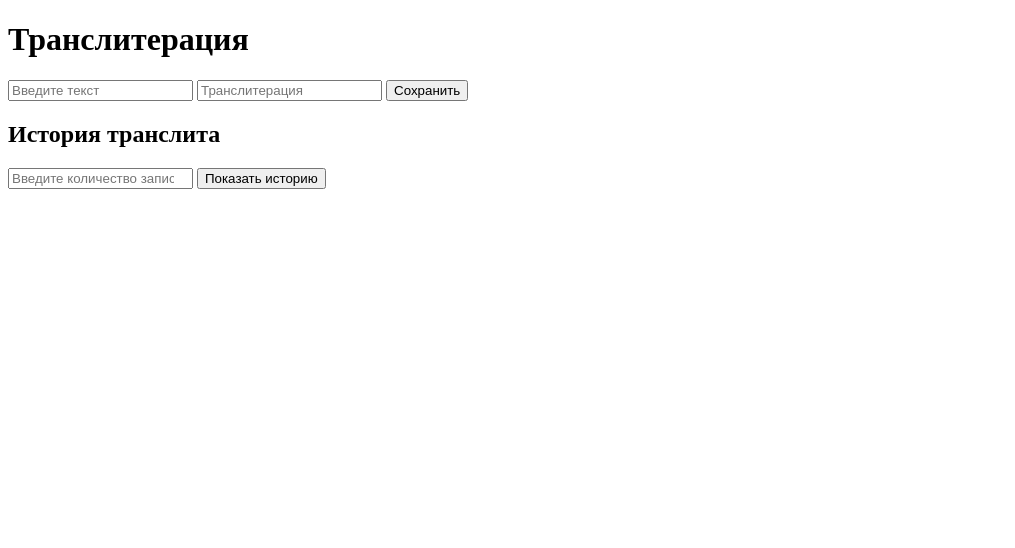
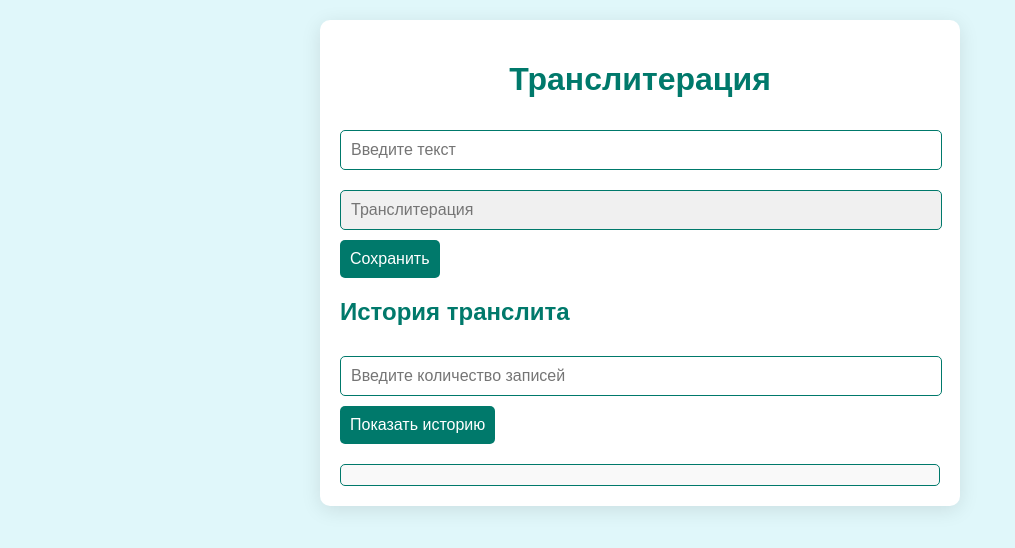
Before and after one commit to artyoma2000/simple-api, a plain HTML site: page static/index.html in a window 1280 px wide. Shown: the whole page, without its empty margins (0-1015 px from the left). Drawn offline with Linux system fonts and the light colour scheme; files that its build step writes are made by us from their sources; files whose address does not match are found by name.

Commit message:
added styles

```diff
--- a/static/index.html
+++ b/static/index.html
@@ -3,9 +3,11 @@
 <head>
     <meta charset="UTF-8">
     <title>Транслитерация</title>
+    <link rel="stylesheet" href="static/style.css"> <!-- Подключаем внешний CSS файл -->
     <script src="static/script.js" defer></script> <!-- Подключаем внешний JavaScript файл -->
 </head>
 <body>
+    <div class="container">
         <h1>Транслитерация</h1>
         <input id="input1" type="text" placeholder="Введите текст" oninput="handleInputChange(event)">
         <input id="output" type="text" placeholder="Транслитерация" readonly>
@@ -15,5 +17,6 @@
         <input id="historyCount" type="number" placeholder="Введите количество записей">
         <button onclick="getHistory()">Показать историю</button>
         <div id="historyOutput"></div>
+    </div>
 </body>
 </html>
--- /dev/null
+++ b/static/style.css
@@ -0,0 +1,61 @@
+body {
+    font-family: Arial, sans-serif;
+    background-color: #e0f7fa; /* Светло-голубой фон */
+    margin: 0;
+    padding: 20px;
+}
+
+.container {
+    max-width: 600px;
+    margin: auto;
+    background-color: #ffffff; /* Белый фон для контейнера */
+    border-radius: 10px;
+    box-shadow: 0 4px 20px rgba(0, 0, 0, 0.1);
+    padding: 20px;
+}
+
+h1 {
+    color: #00796b; /* Темно-голубой заголовок */
+    text-align: center;
+}
+
+h2 {
+    color: #00796b; /* Темно-голубой подзаголовок */
+}
+
+input[type="text"],
+input[type="number"] {
+    width: calc(100% - 20px);
+    padding: 10px;
+    margin: 10px 0;
+    border: 1px solid #00796b; /* Темно-голубая рамка */
+    border-radius: 5px;
+    font-size: 16px;
+}
+
+input[readonly] {
+    background-color: #f0f0f0; /* Светло-серый фон для поля вывода */
+}
+
+button {
+    background-color: #00796b; /* Темно-голубая кнопка */
+    color: white;
+    border: none;
+    border-radius: 5px;
+    padding: 10px;
+    cursor: pointer;
+    font-size: 16px;
+    transition: background-color 0.3s;
+}
+
+button:hover {
+    background-color: #004d40; /* Более темный оттенок при наведении */
+}
+
+#historyOutput {
+    margin-top: 20px;
+    padding: 10px;
+    border: 1px solid #00796b;
+    border-radius: 5px;
+    background-color: #f9f9f9; /* Светло-серый фон для истории */
+}
```
Also changed, not shown: 1 other file. Lines whose indentation alone changed are shown as unchanged.
